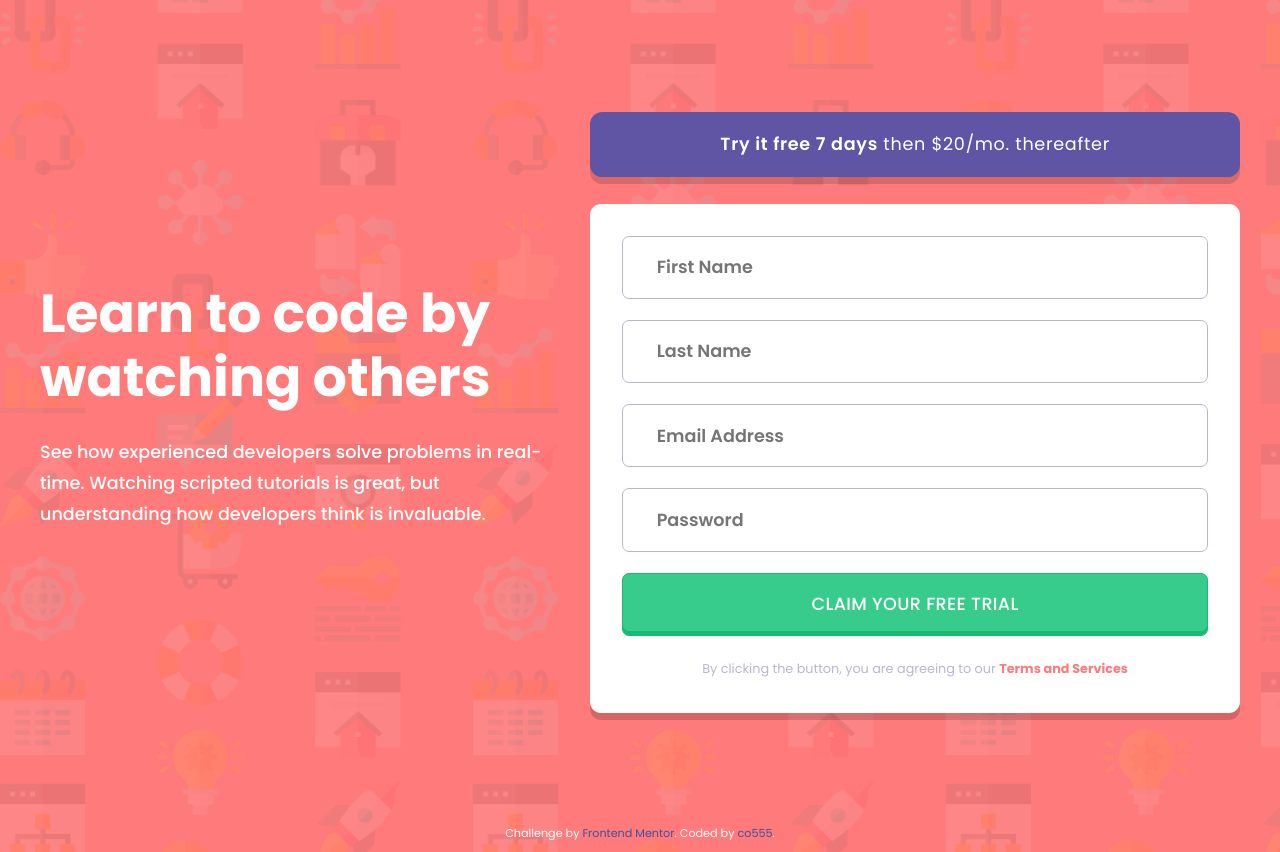
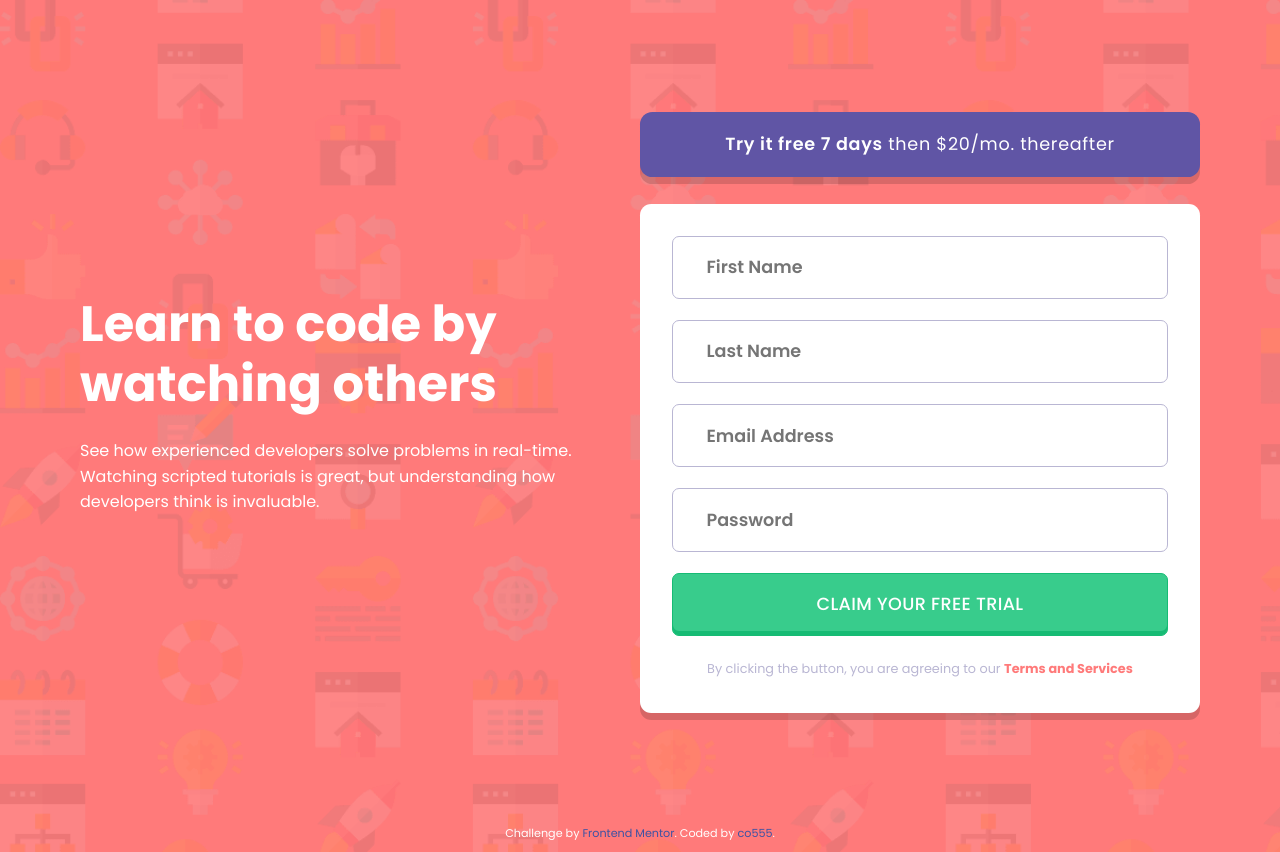
Before and after one commit to Taavi-Univer/intro-component-with-signup-form, a plain HTML site: page index.html in a window 1280 px wide. Drawn offline with Linux system fonts and the light colour scheme.

Commit message:
Add files via upload

```diff
--- a/style/style.scss
+++ b/style/style.scss
@@ -148,38 +148,42 @@ main {
   text-decoration: none;
 }
 
-@media (min-width: 75em) {
+@media (min-width: 70em) {
   body {
     background-image: url("../images/bg-intro-desktop.png");
   }
 
   main {
-    min-width: 75em;
+    min-width: 70em;
     display: flex;
     align-items: center;
 
     .invitation {
+      width: 50%;
       text-align: left;
-      margin-top: 3em;
-      margin-right: 1em;
+      margin-top: -1em;
+      // margin-right: 1em;
       .invitation-container {
         // padding-right: 0.7em;
         h1 {
-          font-size: 3.35rem;
+          font-size: 3.1rem;
           line-height: 1.2em;
           padding: 0;
           padding-right: 1.15em;
           margin-bottom: 0.5em;
         }
         p {
-          font-size: 1.1rem;
+          font-size: 1rem;
+          font-weight: 400;
+          line-height: 1.6em;
           margin-right: 1em;
+          margin-bottom: 0;
         }
       }
     }
 
     .cost-and-form {
-      min-width: 45%;
+      width: 50%;
       // min-width: 48%;
       .cost-container {
         padding: 1em 3em;
```
Also changed, not shown: style/style.css, 1 other file.
